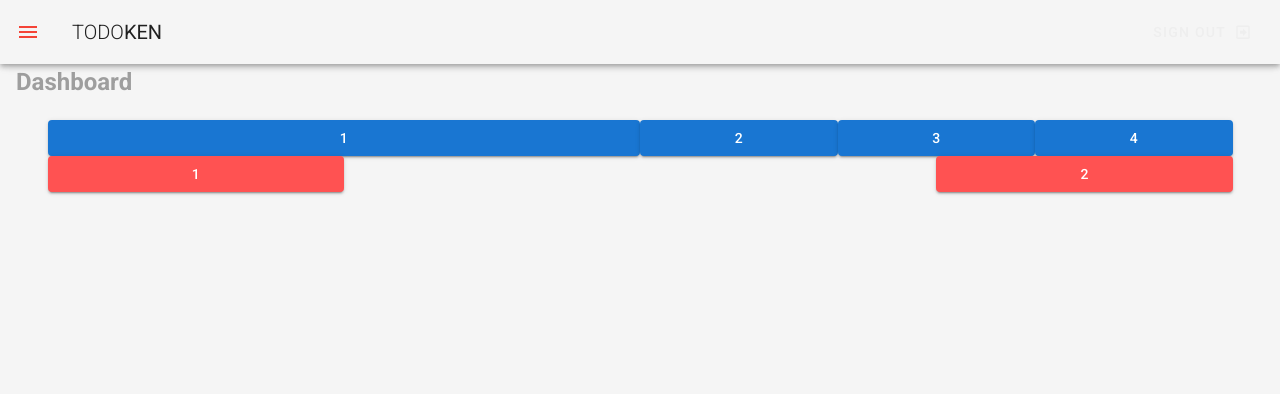
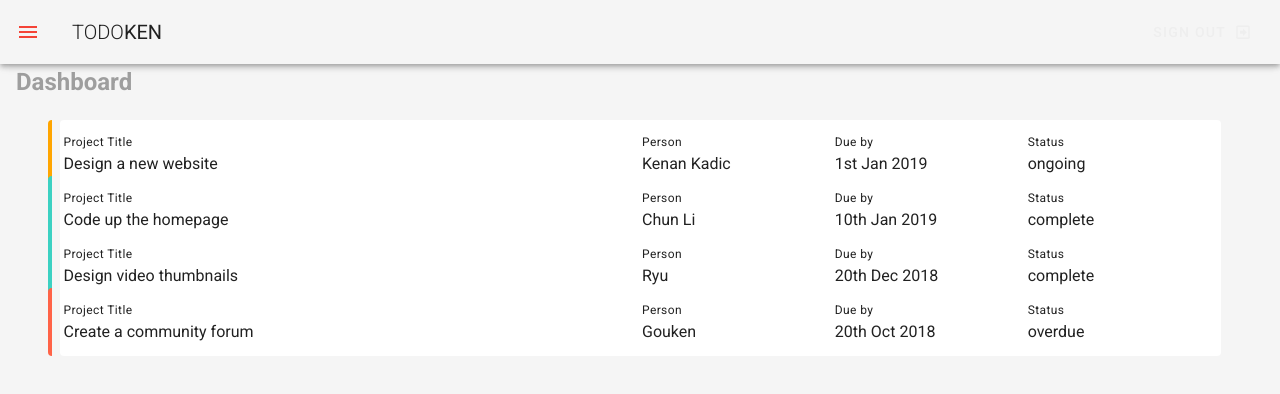
Before and after one commit to Kenan-Kadic/nuxt-proba, a Nuxt app: page /dashboard in a window 1280 px wide. Shown: the top 394 px of the page. Built offline with nearby package versions, Linux system fonts and the light colour scheme.

Commit message:
dashboard.vue updated

```diff
--- a/pages/dashboard.vue
+++ b/pages/dashboard.vue
@@ -4,29 +4,26 @@
 
       <v-container class="my-5">
 
-      <v-layout row>
-        <v-flex xs12 md6>
-        <v-btn outline block class="primary">1</v-btn>
-        </v-flex >
-        <v-flex xs4 md2>
-        <v-btn outline block class="primary">2</v-btn>
-        </v-flex >
-        <v-flex xs4 md2>
-        <v-btn outline block class="primary">3</v-btn>
-        </v-flex >
-        <v-flex xs4 md2>
-        <v-btn outline block class="primary">4</v-btn>
-        </v-flex >
-      </v-layout>
-
-      <v-layout row wrap justify-space-between>
-        <v-flex xs4 md3>
-        <v-btn outline block class="error">1</v-btn>
-        </v-flex>
-        <v-flex xs4 md3>
-        <v-btn outline block class="error">2</v-btn>
-        </v-flex>
-      </v-layout>
+      <v-card flat v-for="project in projects" :key="project.title">
+        <v-layout row wrap :class="`pa-3 project ${project.status}`">
+          <v-flex xs12 md6>
+            <div class="caption gray--text">Project Title</div>
+            <div>{{ project.title }}</div>
+          </v-flex>
+          <v-flex xs6 sm4 md2>
+            <div class="caption gray--text">Person</div>
+            <div>{{ project.person }}</div>
+          </v-flex>
+          <v-flex xs6 sm4 md2>
+            <div class="caption gray--text">Due by</div>
+            <div> {{ project.due }}</div>
+          </v-flex>
+          <v-flex xs2 sm4 md2>
+            <div class="caption gray--text">Status</div>
+            <div>{{ project.status }}</div>
+          </v-flex>
+        </v-layout>
+      </v-card>
 
       </v-container>
 </div>
@@ -34,10 +31,27 @@
 
 <script>
 export default {
-name: "dashboard"
+  data() {
+    return {
+      projects: [
+        { title: 'Design a new website', person: 'Kenan Kadic', due: '1st Jan 2019', status: 'ongoing', content: 'Lorem ipsum dolor sit amet consectetur adipisicing elit. Sunt consequuntur eos eligendi illum minima adipisci deleniti, dicta mollitia enim explicabo fugiat quidem ducimus praesentium voluptates porro molestias non sequi animi!'},
+        { title: 'Code up the homepage', person: 'Chun Li', due: '10th Jan 2019', status: 'complete', content: 'Lorem ipsum dolor sit amet consectetur adipisicing elit. Sunt consequuntur eos eligendi illum minima adipisci deleniti, dicta mollitia enim explicabo fugiat quidem ducimus praesentium voluptates porro molestias non sequi animi!'},
+        { title: 'Design video thumbnails', person: 'Ryu', due: '20th Dec 2018', status: 'complete', content: 'Lorem ipsum dolor sit amet consectetur adipisicing elit. Sunt consequuntur eos eligendi illum minima adipisci deleniti, dicta mollitia enim explicabo fugiat quidem ducimus praesentium voluptates porro molestias non sequi animi!'},
+        { title: 'Create a community forum', person: 'Gouken', due: '20th Oct 2018', status: 'overdue', content: 'Lorem ipsum dolor sit amet consectetur adipisicing elit. Sunt consequuntur eos eligendi illum minima adipisci deleniti, dicta mollitia enim explicabo fugiat quidem ducimus praesentium voluptates porro molestias non sequi animi!'},
+      ]
+    }
+  }
 }
 </script>
 
-<style scoped>
-
+<style>
+.project.complete{
+  border-left: 4px solid #3CD1C2;
+}
+.project.ongoing{
+  border-left: 4px solid orange
+}
+.project.overdue{
+  border-left: 4px solid tomato;
+}
 </style>
```
